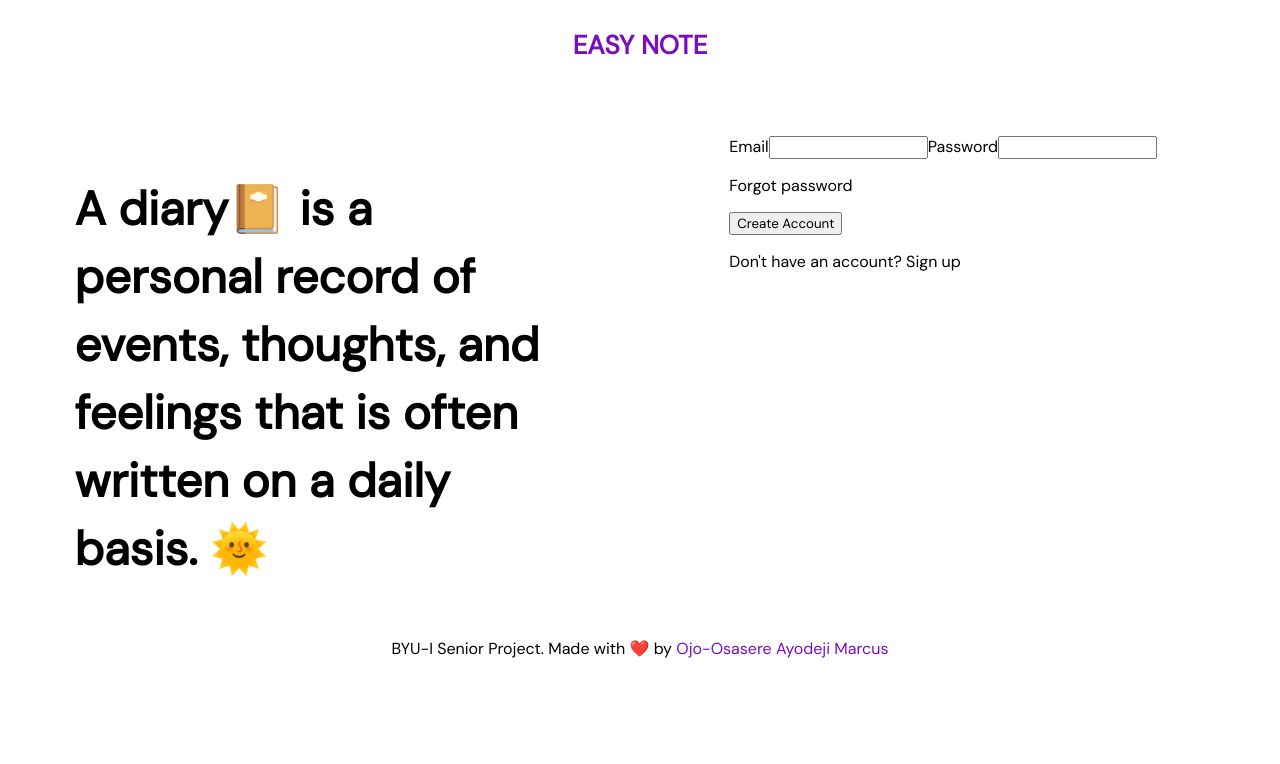
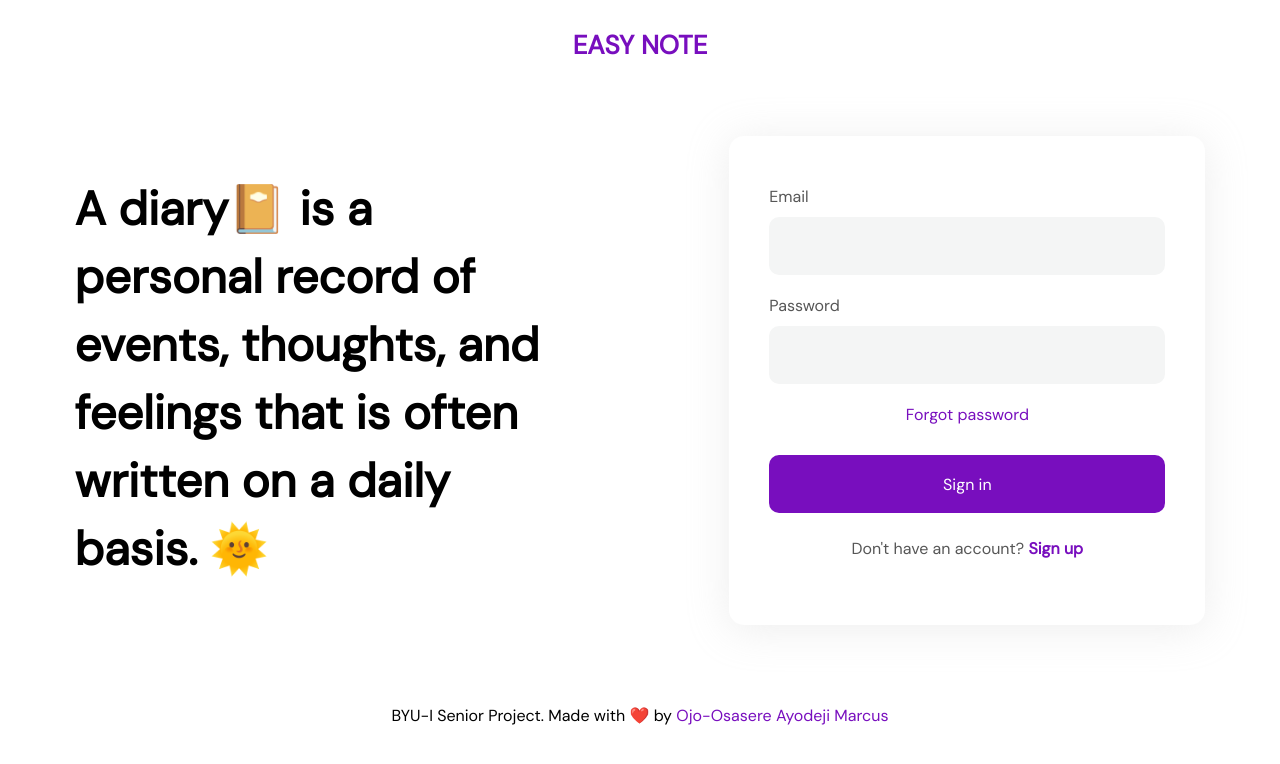
Before and after one commit to MarcusBYUI/easy-note, a React (Create React App) app: page / in a window 1280 px wide. Shown: the top 764 px of the page. Built offline with nearby package versions, Linux system fonts and the light colour scheme.

Commit message:
auth card display switch

```diff
--- a/src/components/footer/footer.module.css
+++ b/src/components/footer/footer.module.css
@@ -1,3 +1,8 @@
+.container {
+    margin: 80px 0 38px 0;
+    user-select: none;
+}
+
 .container p {
     font-style: normal;
     font-weight: 500;
--- a/src/components/home/authCard/authCard.js
+++ b/src/components/home/authCard/authCard.js
@@ -1,30 +1,84 @@
 import React, { useState } from "react";
 
+import styles from "./authCard.module.css";
 const AuthCard = () => {
-  const [screen, setScreen] = useState("login");
-  return (
-    <div>
+  const [screen, setScreen] = useState("signin");
+  const [auth, setAuth] = useState(true);
+  const handleChangeForm = () => {
+    setAuth(true);
+    screen === "signin" ? setScreen("signup") : setScreen("signin");
+  };
+
+  const authScreen = (
     <form onSubmit="">
       {screen === "signup" ? (
         <label>
-            name
-            <input type="text" required />
+          Name
+          <input type="text" name="name" required />
         </label>
       ) : undefined}
       <label>
         Email
-          <input type="email" />
+        <input type="email" name="email" required />
       </label>
       <label>
         Password
-          <input type="password" />
+        <input type="password" name="password" required />
       </label>
-        <p>Forgot password</p>
-        <input type="button" value="Create Account" />
+      <p
+        onClick={() => {
+          setAuth(false);
+          setScreen("reset");
+        }}
+      >
+        Forgot password
+      </p>
+      <input
+        type="submit"
+        value={screen === "signup" ? "Create Account" : "Sign in"}
+      />
     </form>
+  );
+
+  const passwordReset = (
+    <form onSubmit="">
+      {screen === "token" ? (
+        <label>
+          Token
+          <input type="text" name="token" required />
+        </label>
+      ) : undefined}
+      {screen === "token" ? (
+        <label>
+          New Password
+          <input type="password" name="password" required />
+        </label>
+      ) : (
+        <label>
+          Email
+          <input type="email" name="email" required />
+        </label>
+      )}
+
+      <input
+        type="submit"
+        value={screen === "reset" ? "Request Reset Token" : "Change Password"}
+      />
+    </form>
+  );
+  return (
+    <div className={styles.container}>
+      <div className={styles.auth}>
+        {auth ? authScreen : passwordReset}
         <p>
-        Don't have an account? <span>Sign up</span>
+          {screen === "signin"
+            ? "Don't have an account?"
+            : "Already Have An Account?"}{" "}
+          <span onClick={handleChangeForm}>
+            {screen === "signin" ? "Sign up" : "Sign in"}
+          </span>
         </p>
+      </div>
     </div>
   );
 };
--- a/src/components/home/authCard/authCard.module.css
+++ b/src/components/home/authCard/authCard.module.css
@@ -0,0 +1,88 @@
+.container {
+    background: #ffffff;
+    box-shadow: 0px 4px 41px rgba(197, 197, 197, 0.3);
+    border-radius: 15px;
+    padding: 50px 40px;
+    display: grid;
+    align-items: center;
+}
+
+.auth form label,
+.auth form input {
+    display: block;
+}
+
+.auth form label {
+    font-style: normal;
+    font-weight: 500;
+    font-size: 16px;
+    line-height: 21px;
+    /* identical to box height */
+    color: #565656;
+    margin-bottom: 20px;
+}
+
+.auth form label input {
+    border: none;
+    background: #f4f5f5;
+    border-radius: 10px;
+    width: calc(100% - 30px);
+    height: 58px;
+    padding: 0 15px;
+    margin-top: 10px;
+}
+
+.auth form label input:focus-visible {
+    outline: none;
+}
+
+.auth form p {
+    font-style: normal;
+    font-weight: 500;
+    font-size: 16px;
+    line-height: 21px;
+    /* identical to box height */
+    text-align: center;
+    color: #780ebe;
+    cursor: pointer;
+}
+
+.auth form>input {
+    height: 58px;
+    width: 100%;
+    background: #780ebe;
+    border-radius: 10px;
+    border: 2px solid transparent;
+    font-style: normal;
+    font-weight: 500;
+    font-size: 16px;
+    line-height: 21px;
+    /* identical to box height */
+    color: #ffffff;
+    cursor: pointer;
+    margin-top: 30px;
+    transition: all 500ms ease-in-out;
+}
+
+.auth form>input:hover {
+    border: 2px solid #780ebe;
+    background-color: #fff;
+    color: #780ebe;
+}
+
+.auth>p {
+    margin-top: 25px;
+    font-style: normal;
+    font-weight: 500;
+    font-size: 16px;
+    line-height: 21px;
+    /* identical to box height */
+    text-align: center;
+    color: #565656;
+    cursor: pointer;
+}
+
+.auth>p span {
+    color: #780ebe;
+    font-weight: 600;
+}
--- a/src/pages/home/home.module.css
+++ b/src/pages/home/home.module.css
@@ -24,4 +24,5 @@ header h2 {
     /* identical to box height */
     text-align: center;
     color: #780ebe;
+    user-select: none;
 }
```
Lines whose indentation alone changed are shown as unchanged.
